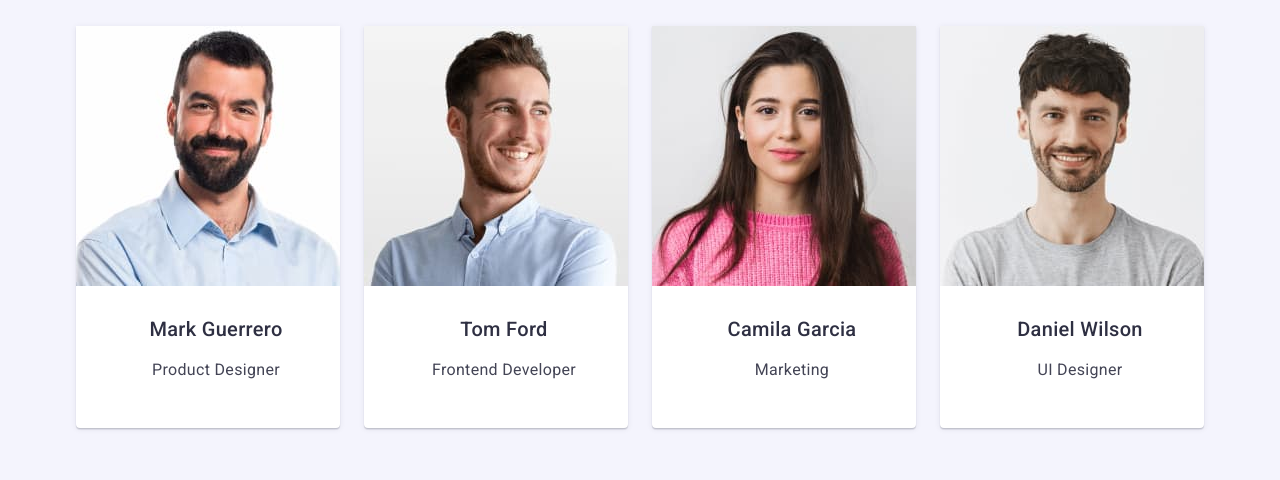
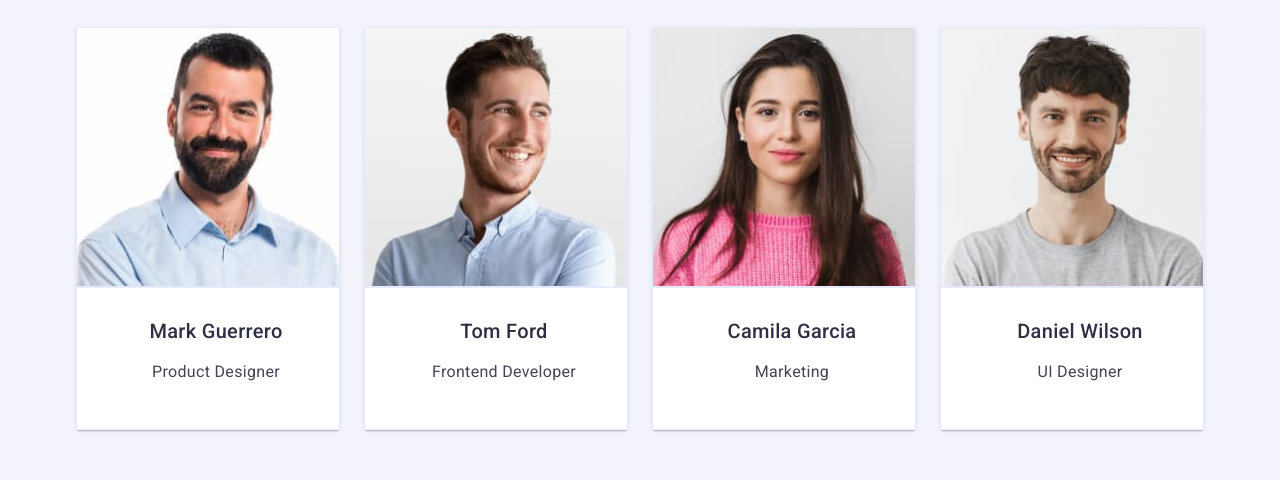
Before and after one commit to NellyOgo/goit-markup-hw-03, a plain HTML site: page index.html in a window 1280 px wide. Shown: the part 2006-2486 px from the top of the page. Drawn offline with nearby package versions, Linux system fonts and the light colour scheme.

Commit message:
done3 Nell

```diff
--- a/css/styles.css
+++ b/css/styles.css
@@ -20,6 +20,7 @@
 img {
     display: block;
     height: auto;
+    border: 1px solid #E7E9FC;
 }
 
 /*index*/
@@ -339,7 +340,9 @@ margin-right: 1020px;
     padding-top: 32px;
     padding-bottom: 32px;
     padding-left: 16px;
+    border: 1px solid #E7E9FC;
 }
+
 
 
 .pages-portfolio {
```
